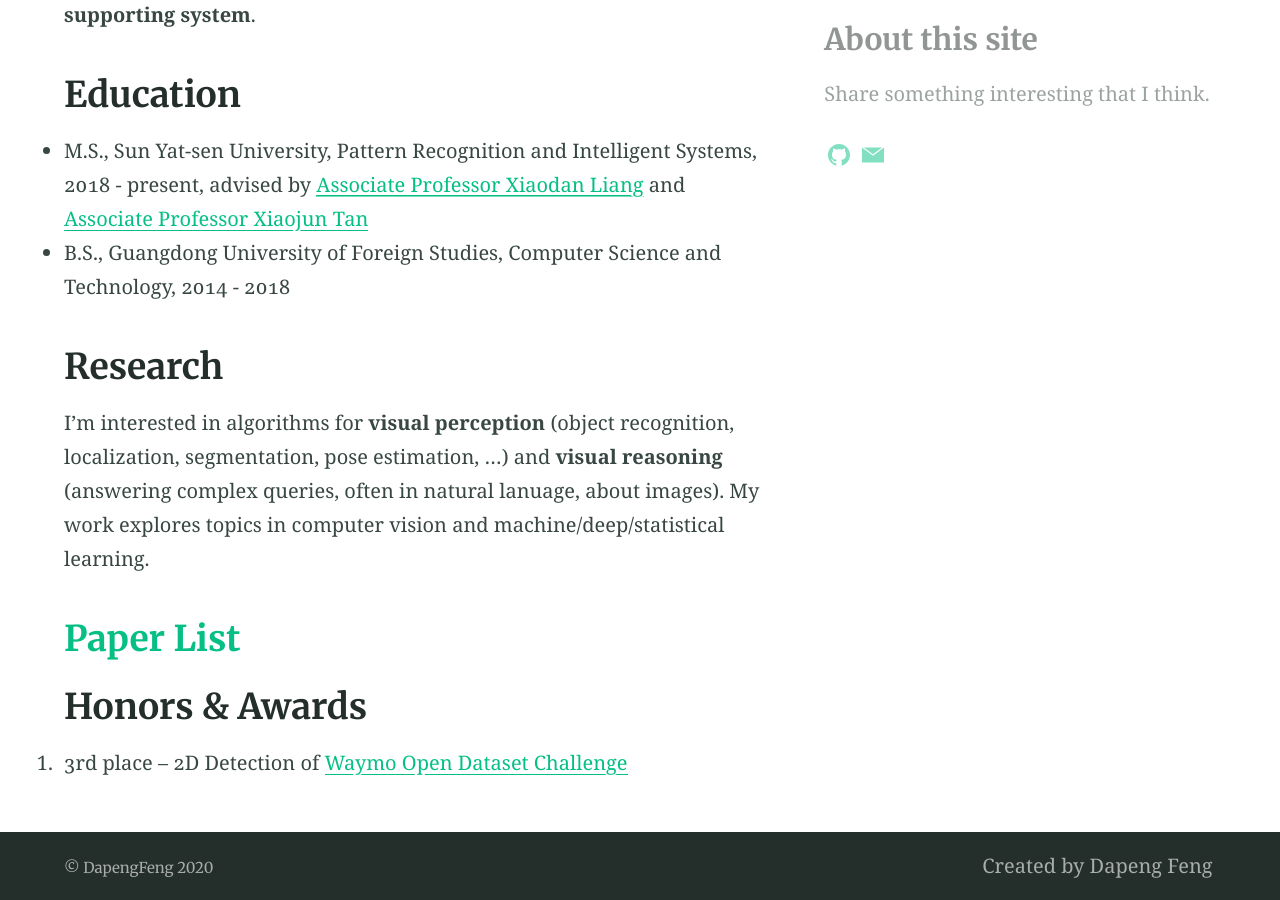
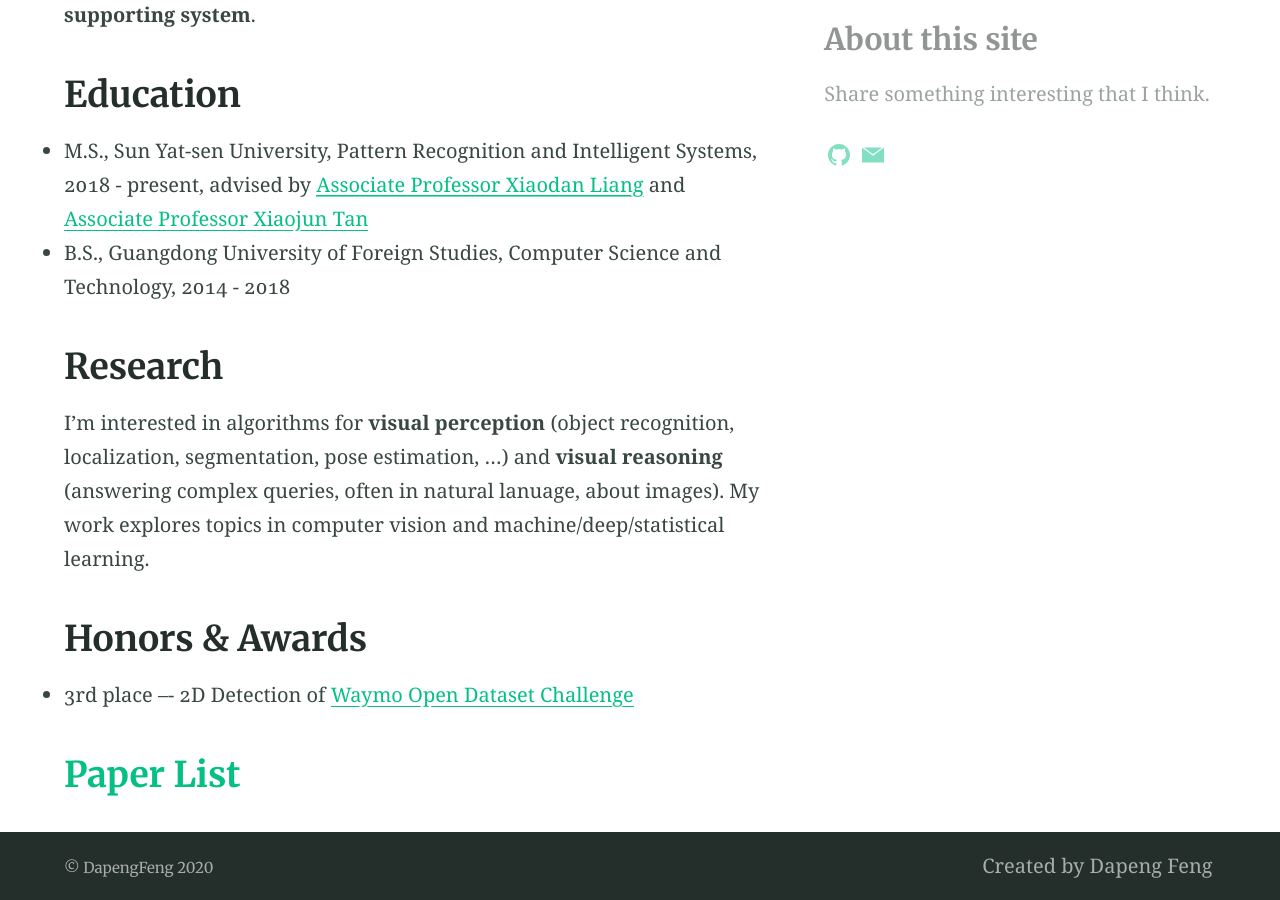
Before and after one commit to DapengFeng/dapengfeng.github.io, a Jekyll site: the page built from index.md, in a window 1280 px wide and 900 px high, scrolled down 650 px. Built offline with Jekyll 4.4.1, drawn with Linux system fonts in a browser that asks for light colours; our own code applies the rules of GitHub Pages for plain Markdown files; a script that is not in the unit is left out; some of the changed lines change nothing that is shown.

Commit message:
update:2020-06-18

```diff
--- a/index.md
+++ b/index.md
@@ -15,10 +15,11 @@
 ## Research
 I'm interested in algorithms for **visual perception** (object recognition, localization, segmentation, pose estimation, ...) and **visual reasoning** (answering complex queries, often in natural lanuage, about images). My work explores topics in computer vision and machine/deep/statistical learning.
 
+## Honors & Awards
+- 3rd place –- 2D Detection of [Waymo Open Dataset Challenge](https://waymo.com/open/challenges/2d-detection/#)
+
 ## [Paper List](/assets/references.pdf)
 
-## Honors & Awards
-1. 3rd place – 2D Detection of [Waymo Open Dataset Challenge](https://waymo.com/open/challenges/2d-detection/#)
 
 <!-- {% include map.html id="1x-nqIbuaL_6vbzxepFjZA_dB8PNN8p9N"
 z="12"
```
